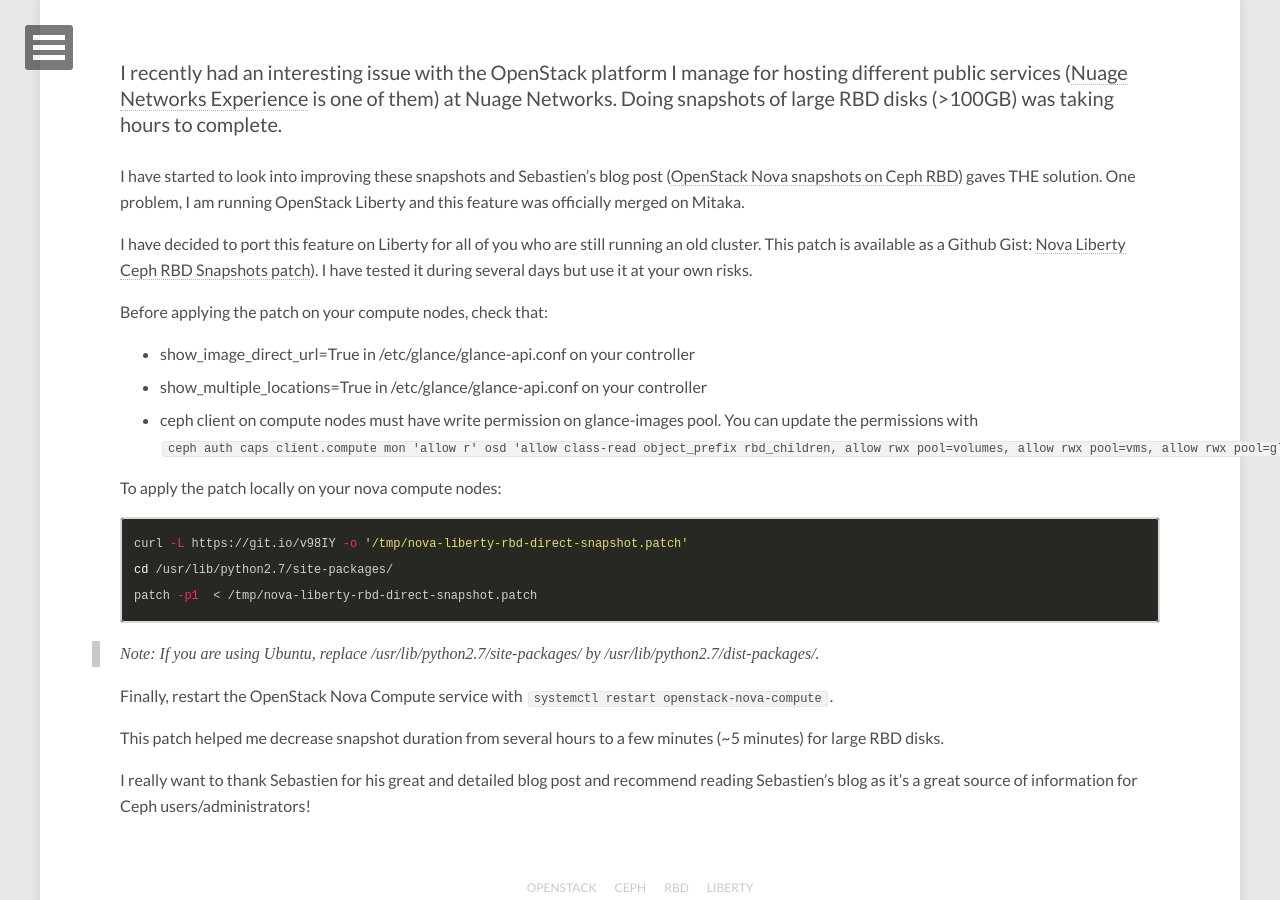
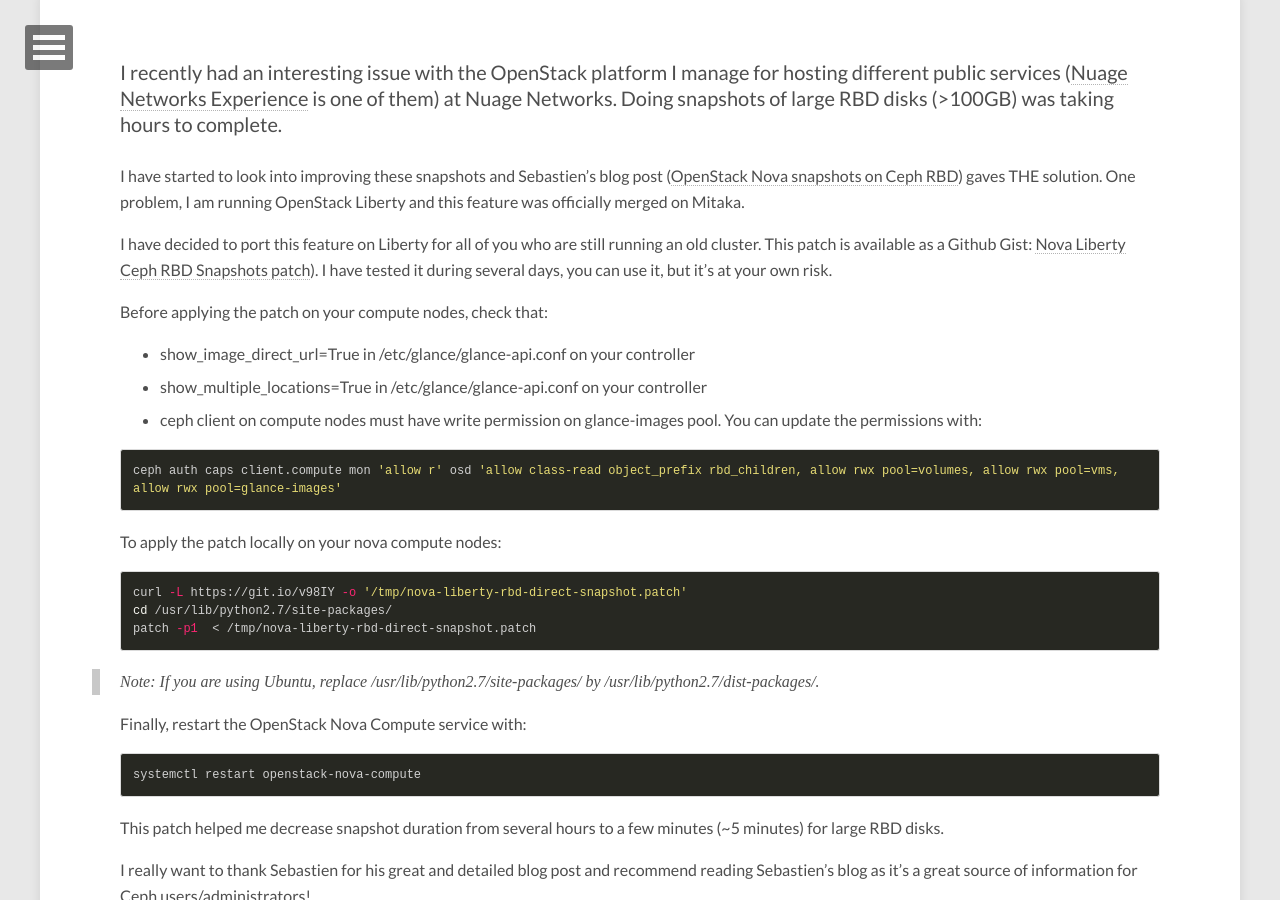
Before and after one commit to rvichery/rvichery.github.io, a Jekyll site: the page built from _posts/2017-05-01-openstack-liberty-ceph-snapshots.md, in a window 1280 px wide and 900 px high, scrolled down 309 px. Built offline with Jekyll 4.4.1, drawn with Linux system fonts in a browser that asks for light colours; nearby versions of some CDN libraries; comment, search, counter and statistics services are not loaded.

Commit message:
Update code highlight

````diff
--- a/_config.yml
+++ b/_config.yml
@@ -5,7 +5,7 @@
 words_per_minute: 200
 
 # When testing locally leave blank or use http://localhost:4000
-# url: http://rvichery.com
+url: http://rvichery.com
 
 # Owner/author information
 owner:
@@ -44,14 +44,14 @@
   entity_output: as_char
   toc_levels: 1..6
   syntax_highlighter: rouge
-  # enable_coderay: true
-  #
-  # coderay:
-  #   line_numbers: nil
-  #   line_numbers_start: 1
-  #   tab_width: 4
-  #   bold_every: 10
-  #   css: class
+  enable_coderay: true
+
+  coderay:
+    line_numbers: nil
+    line_numbers_start: 1
+    tab_width: 4
+    bold_every: 10
+    css: class
 
 include: [".htaccess"]
 exclude: ["lib", "config.rb", "Capfile", "config", "Gemfile", "Gemfile.lock", "README.md", "LICENSE", "log", "Rakefile", "Rakefile.rb", "tmp", "less", "*.sublime-project", "*.sublime-workspace", "test", "spec", "Gruntfile.js", "package.json", "node_modules"]
--- a/_posts/2017-05-01-openstack-liberty-ceph-snapshots.md
+++ b/_posts/2017-05-01-openstack-liberty-ceph-snapshots.md
@@ -17,23 +17,24 @@
 I have started to look into improving these snapshots and Sebastien's blog post ([OpenStack Nova snapshots on Ceph RBD](https://www.sebastien-han.fr/blog/2015/10/05/openstack-nova-snapshots-on-ceph-rbd/)) gaves THE solution.
 One problem, I am running OpenStack Liberty and this feature was officially merged on Mitaka.
 
-I have decided to port this feature on Liberty for all of you who are still running an old cluster. This patch is available as a Github Gist: [Nova Liberty Ceph RBD Snapshots patch](https://git.io/v98IY)). I have tested it during several days but use it at your own risks.
+I have decided to port this feature on Liberty for all of you who are still running an old cluster. This patch is available as a Github Gist: [Nova Liberty Ceph RBD Snapshots patch](https://git.io/v98IY)). I have tested it during several days, you can use it, but it's at your own risk.
 
 Before applying the patch on your compute nodes, check that:
   - show_image_direct_url=True in /etc/glance/glance-api.conf on your controller
   - show_multiple_locations=True in /etc/glance/glance-api.conf on your controller
-  - ceph client on compute nodes must have write permission on glance-images pool. You can update the permissions with ```ceph auth caps client.compute mon 'allow r' osd 'allow class-read object_prefix rbd_children, allow rwx pool=volumes, allow rwx pool=vms, allow rwx pool=glance-images' ```
+  - ceph client on compute nodes must have write permission on glance-images pool. You can update the permissions with: {% highlight shell %}ceph auth caps client.compute mon 'allow r' osd 'allow class-read object_prefix rbd_children, allow rwx pool=volumes, allow rwx pool=vms, allow rwx pool=glance-images'{% endhighlight %}
 
 To apply the patch locally on your nova compute nodes:
-```bash
+
+{% highlight shell %}
 curl -L https://git.io/v98IY -o '/tmp/nova-liberty-rbd-direct-snapshot.patch'
 cd /usr/lib/python2.7/site-packages/
 patch -p1  < /tmp/nova-liberty-rbd-direct-snapshot.patch
-```
+{% endhighlight %}
 
   > Note: If you are using Ubuntu, replace /usr/lib/python2.7/site-packages/ by /usr/lib/python2.7/dist-packages/.
 
-Finally, restart the OpenStack Nova Compute service with ```systemctl restart openstack-nova-compute```.
+Finally, restart the OpenStack Nova Compute service with: {% highlight shell %}systemctl restart openstack-nova-compute{% endhighlight %}
 
 This patch helped me decrease snapshot duration from several hours to a few minutes (~5 minutes) for large RBD disks.
 
````
